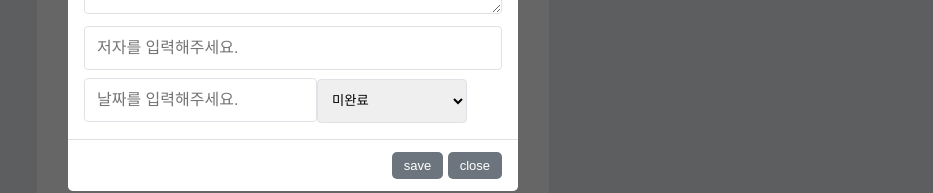
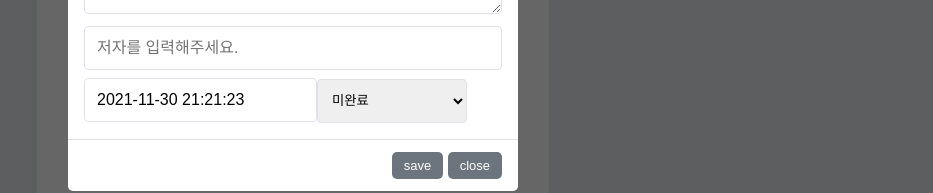
Before and after one commit to mochabbang/todos, a React (Create React App) app in the folder todos_frontend/: page / in a window 1280 px wide. Both pictures are taken after a click on the button 640 px from the left and 864 px from the top of the page. Shown: the part 471-664 px from the top of the page, without its empty margins (347-1280 px from the left). Built offline with nearby package versions, Linux system fonts and the light colour scheme; no server answers.

Commit message:
날짜수정부분수정+등록코드리팩터링-21.12.02

```diff
--- a/todos_frontend/src/components/TodoCreate.js
+++ b/todos_frontend/src/components/TodoCreate.js
@@ -100,11 +100,15 @@ const ModalSelect = styled.select`
 
 function TodoCreate() {
     const [modalOpen, setModalOpen] = useState(false);
-    const [modalTitle, setModalTitle] = useState('');
-    const [modalDescription, setDescription] = useState('');
-    const [modalCompleted, setCompleted] = useState(false);
-    const [modalAuthor, setAuthor] = useState('');
-    const [modalDueDate, setDueDate] = useState('');
+    const [todo , setTodo] = useState({
+        title: '',
+        description: '',
+        author: '',
+        due_date: new Date(),
+        completed: false
+    });
+
+    const {title, description, author, due_date, completed} = todo;
 
     const dispatch = useTodoDispatch();
     const todoService = TodoServices(dispatch);
@@ -115,45 +119,30 @@ function TodoCreate() {
     };
 
     const onToggle = () => setModalOpen(!modalOpen);
-    const onTitleChange = e => {
-        setModalTitle(e.target.value);
-    };
 
-    const onDescriptionChange = e => {
-        setDescription(e.target.value);
-    };
-
-    const onCompletedChange = e => {
-        setCompleted(e.target.value);
-    };
-
-    const onAuthorChange = e => {
-        setAuthor(e.target.value);
-    };
-
-    const onDueDateChange = e => {
-        setDueDate(e);
+    const handleChange = e => {
+        const {name ,value} = e.target;
+        setTodo({
+            ...todo,
+            [name]: value
+        });
     }
 
     const initState = () => {
-        setModalTitle('');
-        setDescription('');
-        setAuthor('');
-        setCompleted(!modalCompleted);
-        setDueDate('');
+        setTodo({
+            title: '',
+            description: '',
+            author: '',
+            due_date: new Date(),
+            completed: false
+        });
     }
 
     const onSubmit = async (e) => {
-        e.preventDefault()
+        e.preventDefault();
 
         if (window.confirm("등록하시겠습니까?")) {
-            const response = await todoService.postData({
-                "title": modalTitle,
-                "description": modalDescription,
-                "author": modalAuthor,
-                "due_date": modalDueDate,
-                "completed": modalCompleted
-            });
+            const response = await todoService.postData(todo);
 
             if (response.status === 200) {
                 alert("등록되었습니다.");
@@ -165,18 +154,47 @@ function TodoCreate() {
             todoService.getData(dispatch);
         }
 
-
-
     }
 
     return (
         <>
             <Modal open={ modalOpen } close={ closeModal } onSubmit={onSubmit} >
-                <ModalInput onChange={onTitleChange} value={modalTitle} placeholder={"제목을 입력해주세요."}></ModalInput>
-                <ModalTextArea onChange={onDescriptionChange} value={modalDescription} placeholder={"설명을 입력해주세요."}></ModalTextArea>
-                <ModalInput onChange={onAuthorChange} value={modalAuthor} placeholder={"저자를 입력해주세요."}></ModalInput>
-                <ModalDatePicker selected={modalDueDate} onChange={onDueDateChange} locale="ko" dateFormat={"yyyy-MM-dd HH:mm:ss"} placeholderText={"날짜를 입력해주세요."} ></ModalDatePicker>
-                <ModalSelect onChange={onCompletedChange} value={modalCompleted}>
+                <ModalInput
+                    name="title"
+                    onChange={handleChange}
+                    value={title}
+                    placeholder={"제목을 입력해주세요."}
+                >
+                </ModalInput>
+                <ModalTextArea
+                    name="description"
+                    onChange={handleChange}
+                    value={description}
+                    placeholder={"설명을 입력해주세요."}
+                >
+                </ModalTextArea>
+                <ModalInput
+                    name="author"
+                    onChange={handleChange}
+                     value={author}
+                     placeholder={"저자를 입력해주세요."}
+                >
+                </ModalInput>
+                <ModalDatePicker
+                    name="due_date"
+                    selected={due_date}
+                    onChange={handleChange}
+                    dateFormat={"yyyy-MM-dd HH:mm:ss"}
+                    showTimeSelect
+                    timeFormat="HH:mm"
+                    timeIntervals={1}
+                    timeCaption="time"
+                    placeholderText={"날짜를 입력해주세요."}
+                ></ModalDatePicker>
+                <ModalSelect
+                    name="completed"
+                    onChange={handleChange}
+                    value={completed}>
                     <option value="true">완료</option>
                     <option value="false">미완료</option>
                 </ModalSelect>
--- a/todos_frontend/src/components/TodoItem.js
+++ b/todos_frontend/src/components/TodoItem.js
@@ -117,9 +117,16 @@ const ModalDatePicker = styled(DatePicker)`
     margin-top: 0.5rem;
 `
 
+function convertDateTime(date) {
+    return new Date(new Date(date).toISOString().slice(0, 19).replace('T', ' '));
+}
+
 function TodoItem({ todo }) {
 
-    const {id, completed, title, description, author, due_date} = todo;
+    const [changeTodo , setChangeTodo] = useState(todo);
+
+    const {id, completed, title, description, author, due_date} = changeTodo;
+
     const dispatch = useTodoDispatch()
     const todoService = TodoServices(dispatch);
 
@@ -127,7 +134,16 @@ function TodoItem({ todo }) {
     const [modalTitle, setModalTitle] = useState(title);
     const [modalDescription, setDescription] = useState(description)
     const [modalCompleted, setCompleted] = useState(completed)
-    const [modalDueDate, setDueDate] = useState(due_date)
+    const [modalDueDate, setDueDate] = useState(convertDateTime(due_date));
+
+    const handleChange = e => {
+        const {name, value} = e.target;
+
+        setChangeTodo({
+            ...changeTodo,
+            [name]: value
+        });
+    };
 
     // 모달 팝업
     const openModal = () => {
@@ -153,12 +169,7 @@ function TodoItem({ todo }) {
 
     // 저장 버튼
     const onSubmit = async() => {
-        const response = await todoService.putData(id, {
-            ...todo,
-            title: modalTitle,
-            description: modalDescription,
-            completed: modalCompleted
-        });
+        const response = await todoService.putData(id, changeTodo);
 
         if (response.status === 200) {
             alert("수정되었습니다.");
@@ -198,7 +209,6 @@ function TodoItem({ todo }) {
     };
 
     const onDueDateChange = e => {
-        console.log(e);
         setDueDate(e);
     }
 
@@ -218,17 +228,33 @@ function TodoItem({ todo }) {
             {/* 모달 설정 */}
             <Modal open={ modalOpen } close={ closeModal } onSubmit={onSubmit} >
                 <ModalInput
-                    onChange={onTitleChange}
-                    value={modalTitle}
+                    onChange={handleChange}
+                    name="title"
+                    value={title}
                     placeholderholder={'제목을 입력해주세요.'}
                 ></ModalInput>
                 <ModalTextArea
-                    onChange={onDescriptionChange}
-                    value={modalDescription}
+                    onChange={handleChange}
+                    name="description"
+                    value={description}
                     placeholder={"설명을 입력해주세요."}></ModalTextArea>
                 <ModalTextDiv placeholder={"작성자를 입력해주세요."}>{author}</ModalTextDiv>
-                <ModalDatePicker value={modalDueDate} onChange={onDueDateChange} dateFormat={"yyyy-MM-dd HH:mm:ss"} ></ModalDatePicker>
-                <ModalSelect onChange={onCompletedChange} value={modalCompleted}>
+                <ModalDatePicker
+                    name="due_date"
+                    value={due_date}
+                    selected={due_date}
+                    onChange={handleChange}
+                    dateFormat={"yyyy-MM-dd HH:mm:ss"}
+                    showTimeSelect
+                    timeFormat="HH:mm"
+                    timeIntervals={15}
+                    timeCaption="time"
+                ></ModalDatePicker>
+                <ModalSelect
+                    onChange={handleChange}
+                    name="completed"
+                    value={completed}
+                >
                     <option value="true">완료</option>
                     <option value="false">미완료</option>
                 </ModalSelect>
```
